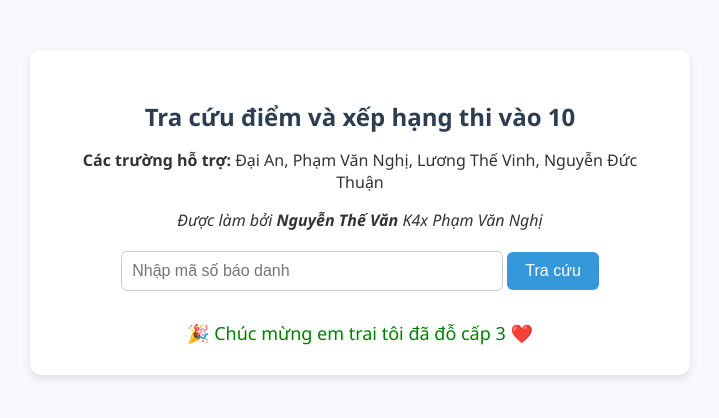
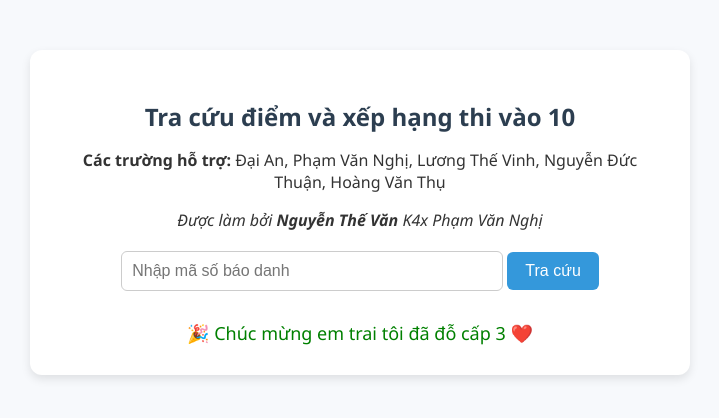
Before and after one commit to ntvan1712/pvn_ranking, a Flask app: page / in a window 1280 px wide. Shown: the top 418 px of the page, without its empty margins (280-999 px from the left). Run offline with Flask 3, Linux system fonts and the light colour scheme.

Commit message:
add hvanthu

```diff
--- a/app.py
+++ b/app.py
@@ -15,6 +15,7 @@ SBD_COL = 1    # Cột A
 # Chỉ hỗ trợ các trường có mã 2 số đầu như sau:
 SUPPORTED_SCHOOLS = {
     "20": "Nguyễn Đức Thuận",
+    "21": "Hoàng Văn Thụ",
     "22": "Lương Thế Vinh",
     "26": "Phạm Văn Nghị",
     "27": "Đại An"
@@ -24,6 +25,7 @@ SUPPORTED_SCHOOLS = {
 SCHOOL_CANDIDATES = {
     "20": 442,  # Đại An
     "22": 425,  # Nguyễn Đức Thuận
+    "21": 425,  # Hoàng Văn Thụ
     "26": 494,  # Phạm Văn Nghị
     "27": 317,  # Lương Thế Vinh
 }
@@ -47,7 +49,7 @@ def index():
         else:
             school_code = sbd[:2]
             if school_code not in SUPPORTED_SCHOOLS.keys():
-                error = "Chỉ hỗ trợ 4 trường Đại An, Phạm Văn Nghị, Lương Thế Vinh, Nguyễn Đức Thuận"
+                error = "Chỉ hỗ trợ 4 trường Đại An, Phạm Văn Nghị, Lương Thế Vinh, Nguyễn Đức Thuận, Hoàng Văn Thụ."
             else:
                 school_name = SUPPORTED_SCHOOLS[school_code]
                 excel_file = f"{school_code}.xlsx"
@@ -88,7 +90,7 @@ def index():
                             ranks[key] = rank_map[sbd]
                             scores[key] = dict(all_scores)[sbd]
                 except FileNotFoundError:
-                    error = f"Chỉ hỗ trợ các trường Phạm Văn Nghị, Đại An, Lương Thế Vinh, Nguyễn Đức Thuận."
+                    error = f"Chỉ hỗ trợ các trường Phạm Văn Nghị, Đại An, Lương Thế Vinh, Nguyễn Đức Thuận, Hoàng Văn Thụ."
 
     return render_template(
         "index.html",
--- a/templates/index.html
+++ b/templates/index.html
@@ -82,7 +82,7 @@
 <body>
     <div class="container">
         <h2>Tra cứu điểm và xếp hạng thi vào 10</h2>
-        <p><strong>Các trường hỗ trợ:</strong> Đại An, Phạm Văn Nghị, Lương Thế Vinh, Nguyễn Đức Thuận</p>
+        <p><strong>Các trường hỗ trợ:</strong> Đại An, Phạm Văn Nghị, Lương Thế Vinh, Nguyễn Đức Thuận, Hoàng Văn Thụ</p>
         <p><em>Được làm bởi <strong>Nguyễn Thế Văn</strong> K4x Phạm Văn Nghị</em></p>
 
 
```
Also changed, not shown: 1 other file.
